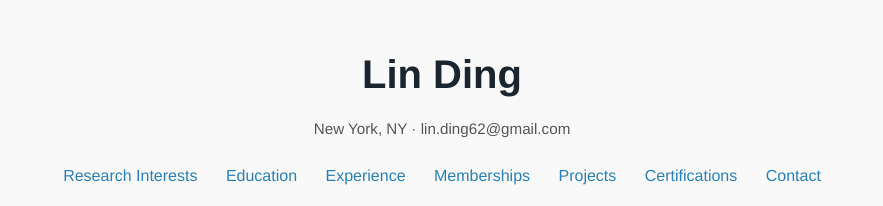
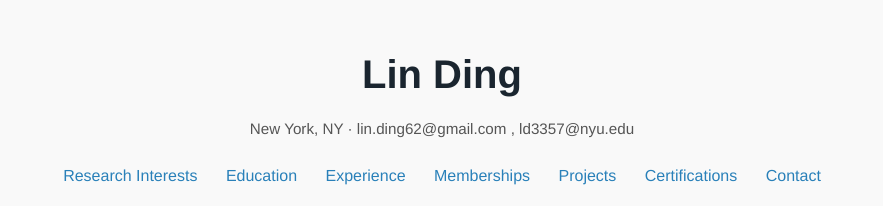
Before and after one commit to linding62/.github.io, a plain HTML site: page index.html in a window 1280 px wide. Shown: the top 206 px of the page, without its empty margins (198-1081 px from the left). Drawn offline with Linux system fonts and the light colour scheme.

Commit message:
Add secondary email to contact information

```diff
--- a/index.html
+++ b/index.html
@@ -11,7 +11,7 @@
   <!-- Header -->
   <header>
     <h1>Lin Ding</h1>
-    <p class="contact">New York, NY · lin.ding62@gmail.com</p>
+    <p class="contact">New York, NY · lin.ding62@gmail.com , ld3357@nyu.edu</p>
     <nav>
       <a href="#research">Research Interests</a>
       <a href="#education">Education</a>
```
